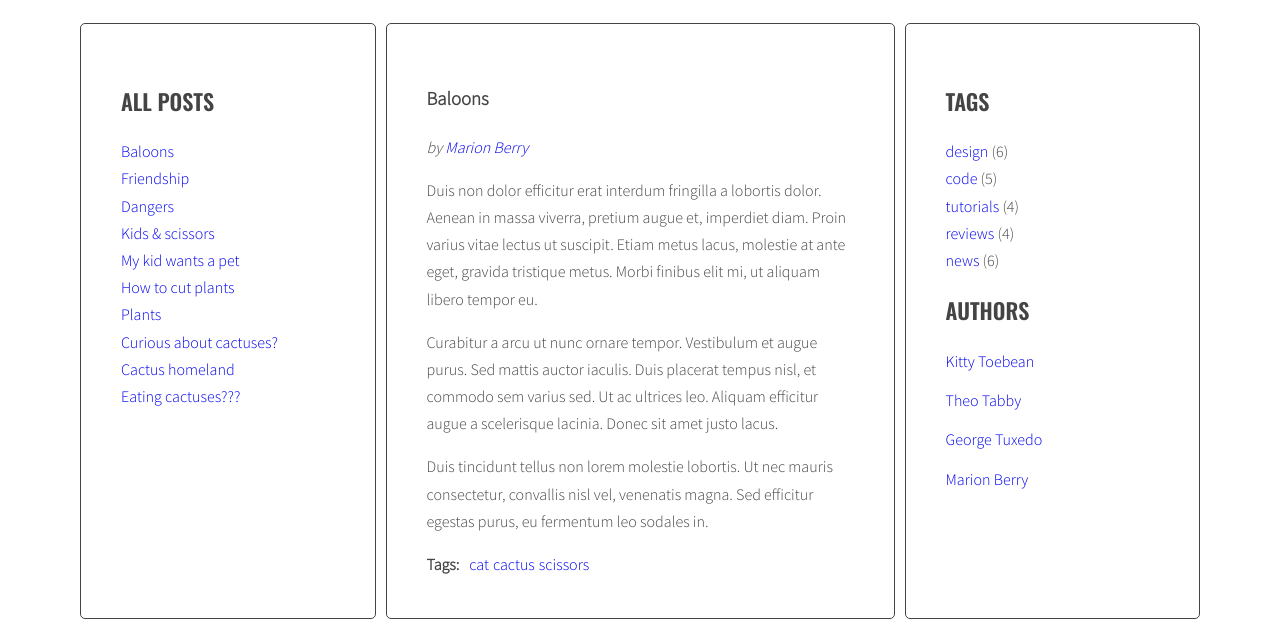
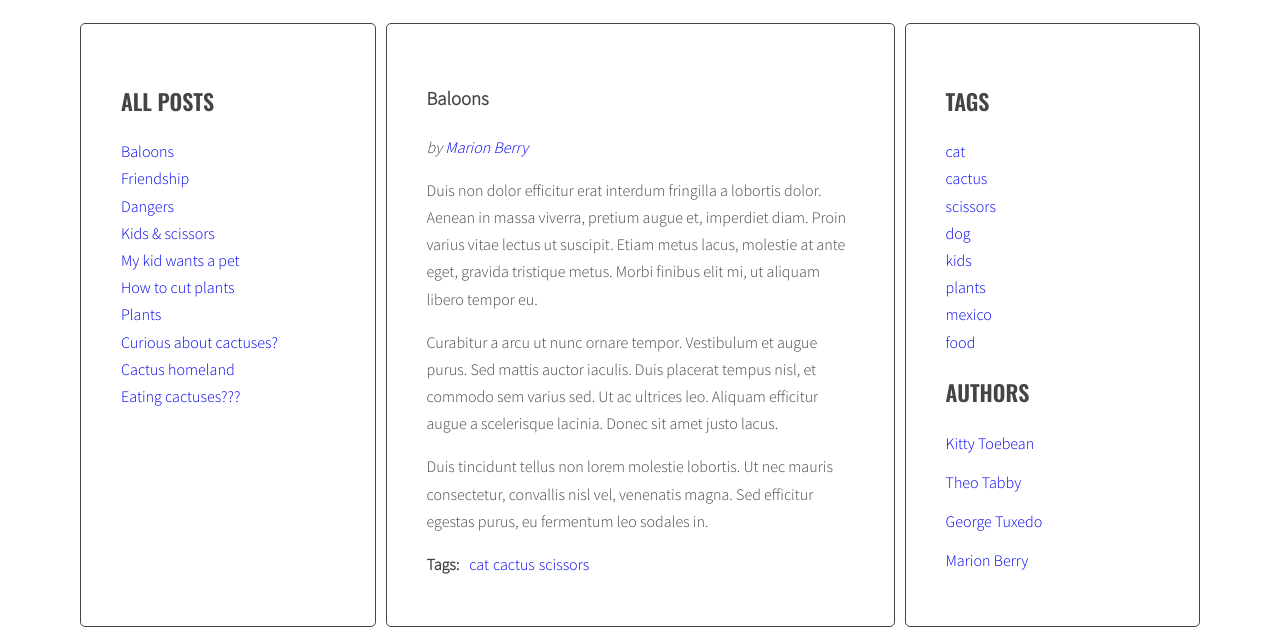
Before and after one commit to olkaman/javaScript-portfolio, a website: page index.html in a window 1280 px wide. Shown: the part 220-855 px from the top of the page. Drawn offline with nearby package versions, Linux system fonts and the light colour scheme.

Commit message:
Add list of tags to sidebar with array

```diff
--- a/index.html
+++ b/index.html
@@ -356,13 +356,7 @@
           </section>
           <aside class="sidebar">
             <h2 class="section-title">Tags</h2>
-            <ul class="list tags">
-              <li><a href="#">design</a> <span>(6)</span></li>
-              <li><a href="#">code</a> <span>(5)</span></li>
-              <li><a href="#">tutorials</a> <span>(4)</span></li>
-              <li><a href="#">reviews</a> <span>(4)</span></li>
-              <li><a href="#">news</a> <span>(6)</span></li>
-            </ul>
+            <ul class="list tags"></ul>
             <h2 class="section-title">Authors</h2>
             <ul class="list authors">
               <li>
--- a/js/script.js
+++ b/js/script.js
@@ -36,6 +36,7 @@
 const optArticleTagsSelector = '.post-tags .list';
 const optAuthorSelector = '.post-author';
 const optArticleAuthorSelector = '.post-author a';
+const optTagsListSelector = '.sidebar .tags';
 
 function generateTitleList(customSelector = '') {
   /* remove contents of titleList */
@@ -80,6 +81,9 @@
 generateTitleList();
 
 function generateTags() {
+  /* [NEW] create a new variable allTags with an empty array */
+  let allTags = [];
+
   /* find all articles */
   const articles = document.querySelectorAll(optArticleSelector);
 
@@ -106,6 +110,12 @@
       /* add generated code to html variable */
       html += link;
 
+      /* [NEW] check if this link is NOT already in allTags */
+      if (allTags.indexOf(link) == -1) {
+        /* [NEW] add generated code to allTags array */
+        allTags.push(link);
+      }
+      console.log(allTags);
       /* END LOOP: for each tag */
     }
 
@@ -114,6 +124,12 @@
 
     /* END LOOP: for every article: */
   }
+  /* [NEW] find list of tags in right column */
+  const tagList = document.querySelector(optTagsListSelector);
+  console.log(tagList);
+
+  /* [NEW] add html from allTags to tagList */
+  tagList.innerHTML = allTags.join(' ');
 }
 
 generateTags();
```
Also changed, not shown: 1 other file.
